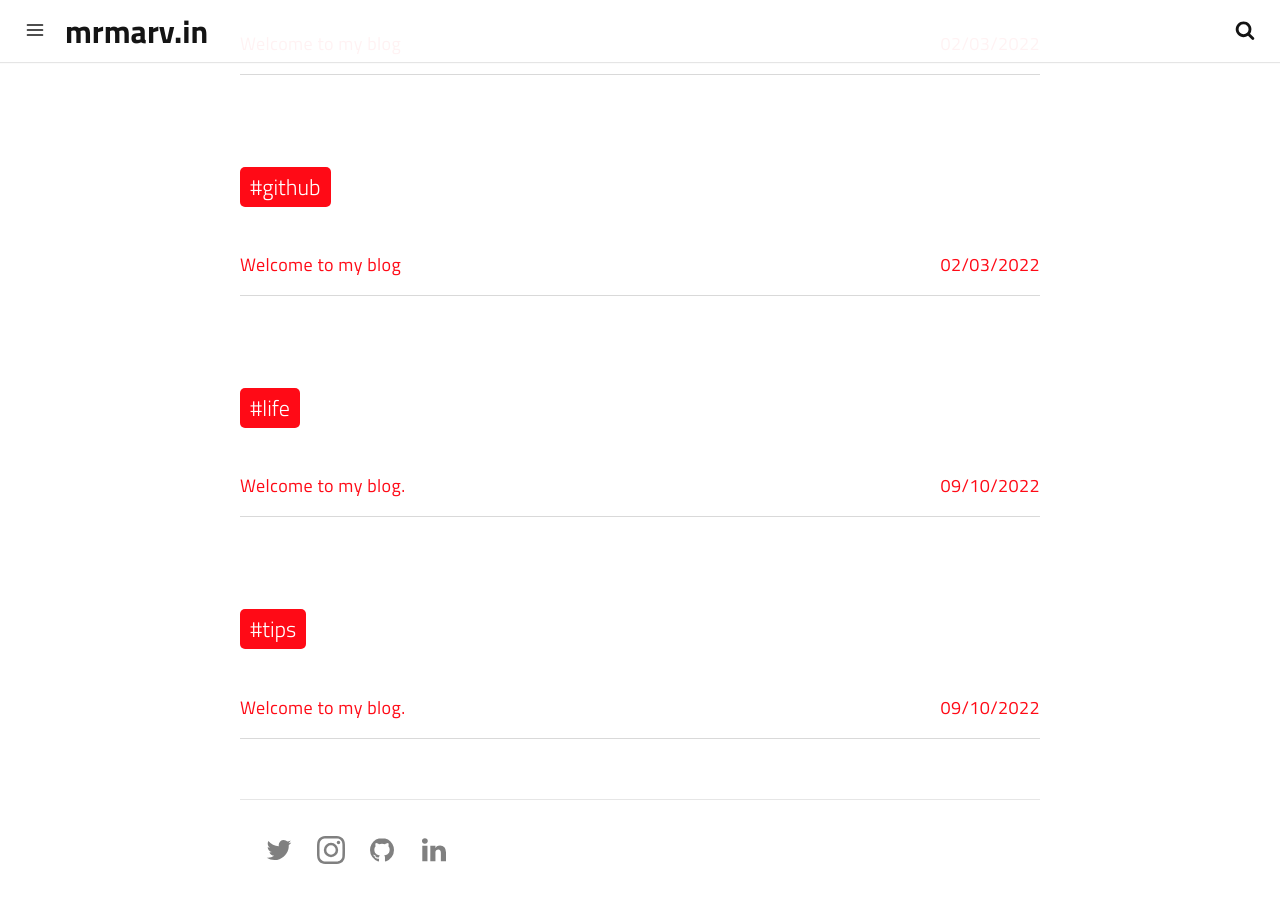
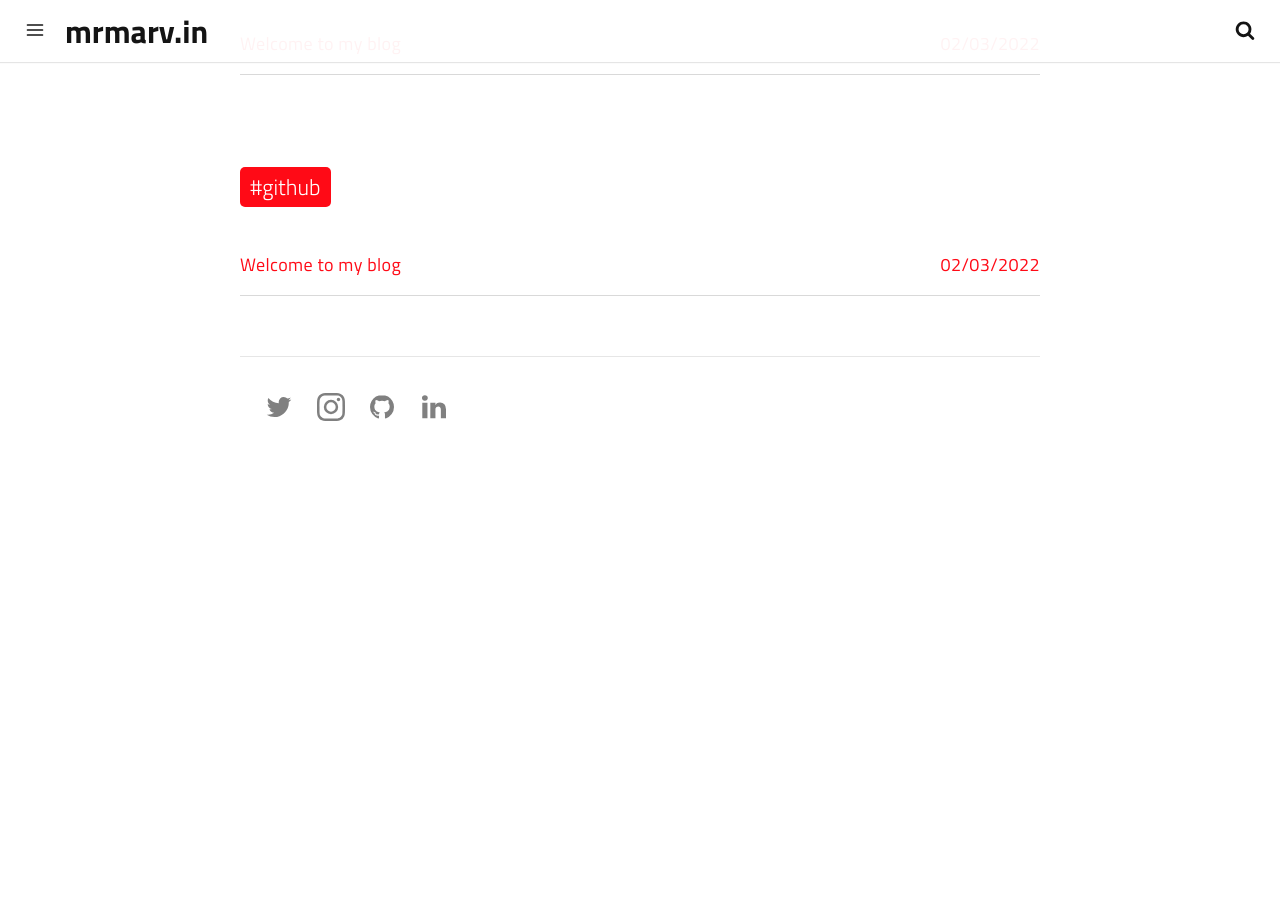
Before and after one commit to marv0/marv0.github.io, a Jekyll site: the page built from tags.html, in a window 1280 px wide and 900 px high, scrolled down 1464 px. Built offline with Jekyll 4.4.1, drawn with Linux system fonts in a browser that asks for light colours; a script that is not in the unit is left out; a file with an impossible date is left out; after the commit the page ends 1921 px from its top, so only the background shows below that.

Commit message:
Update 2022-09-10-birds-can-fly-but-this-you-knew-already.md

```diff
--- a/_posts/2022-09-10-birds-can-fly-but-this-you-knew-already.md
+++ b/_posts/2022-09-10-birds-can-fly-but-this-you-knew-already.md
@@ -1,5 +1,5 @@
 ---
-date: 2022-09-10 12:26:40
+date: 2022-22-11 12:26:40
 layout: post
 title: Welcome to my blog.
 subtitle: Welcome to my blog. Lorem ipsum dolor sit amet, consectetur adipisicing elit, sed
```
